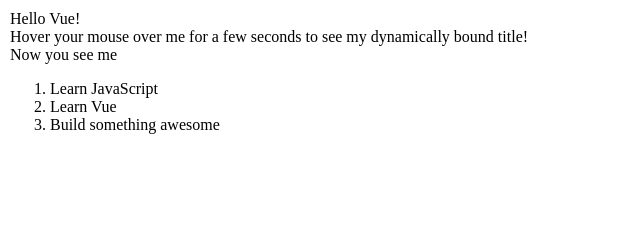
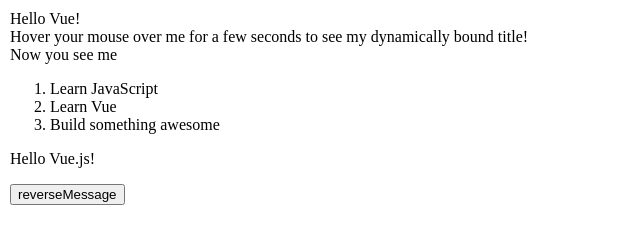
Before and after one commit to interceptor128/vue_study, a plain HTML site: page index.html in a window 1280 px wide. Shown: the whole page, without its empty margins (0-640 px from the left). Drawn offline with nearby package versions, Linux system fonts and the light colour scheme.

Commit message:
app5 add

```diff
--- a/index.html
+++ b/index.html
@@ -23,6 +23,10 @@
                 </li>
             </ol>
         </div>
+        <div id="app-5">
+            <p>{{ message }}</p>
+            <button v-on:click="reverseMessage">reverseMessage</button>
+        </div>
         <script src="index.js"></script>
     </body>
 </html>
--- a/index.js
+++ b/index.js
@@ -26,3 +26,14 @@
     ]
   }
 })
+var app5 = new Vue({
+  el: '#app-5',
+  data: {
+    message: 'Hello Vue.js!'
+  },
+  methods: {
+    reverseMessage: function(){
+      this.message = this.message.split('').reverse().join('')
+    }
+  }
+})
```
